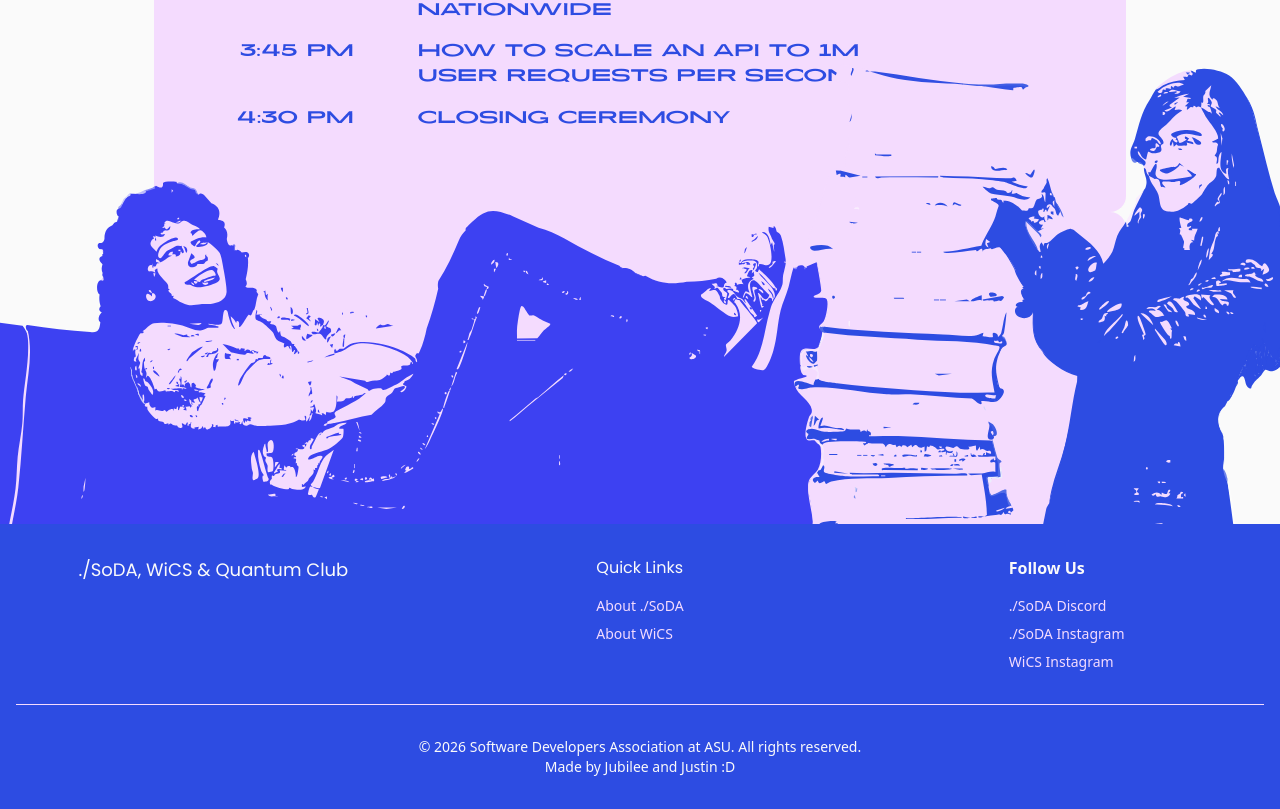
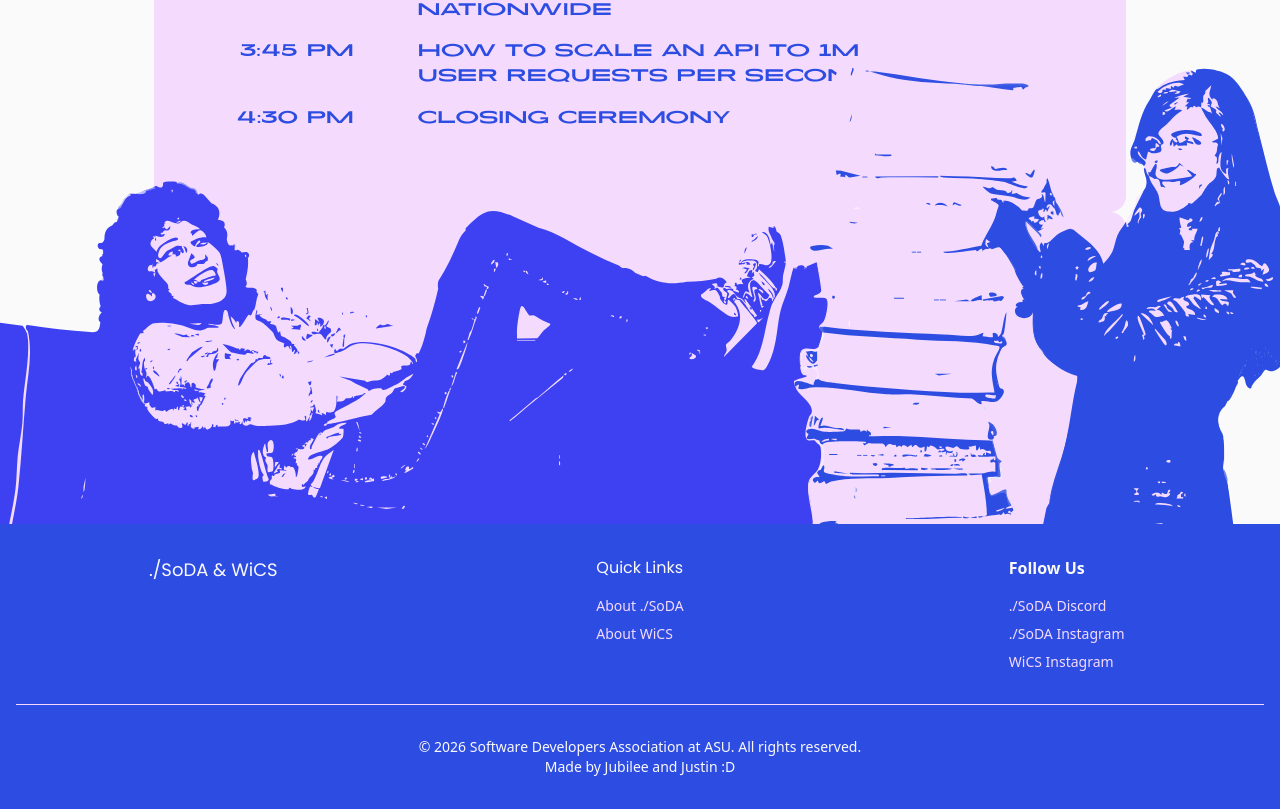
Before and after one commit to asusoda/ada-lovelace-conf-website, a Next.js app: page / in a window 1280 px wide. Shown: the part 2541-3350 px from the top of the page. Built offline with nearby package versions, Linux system fonts and the light colour scheme.

Commit message:
remove quantum club from name

```diff
--- a/components/footer.tsx
+++ b/components/footer.tsx
@@ -6,7 +6,7 @@ export function Footer() {
       <div className="container mx-auto px-4 py-8">
         <div className="grid md:grid-cols-3 gap-8 justify-items-center">
           <div>
-            <h3 className="text-lg font-semibold mb-4 font-poppins">./SoDA, WiCS & Quantum Club</h3>
+            <h3 className="text-lg font-semibold mb-4 font-poppins">./SoDA & WiCS</h3>
             <p className="text-sm">
 
             </p>
```
